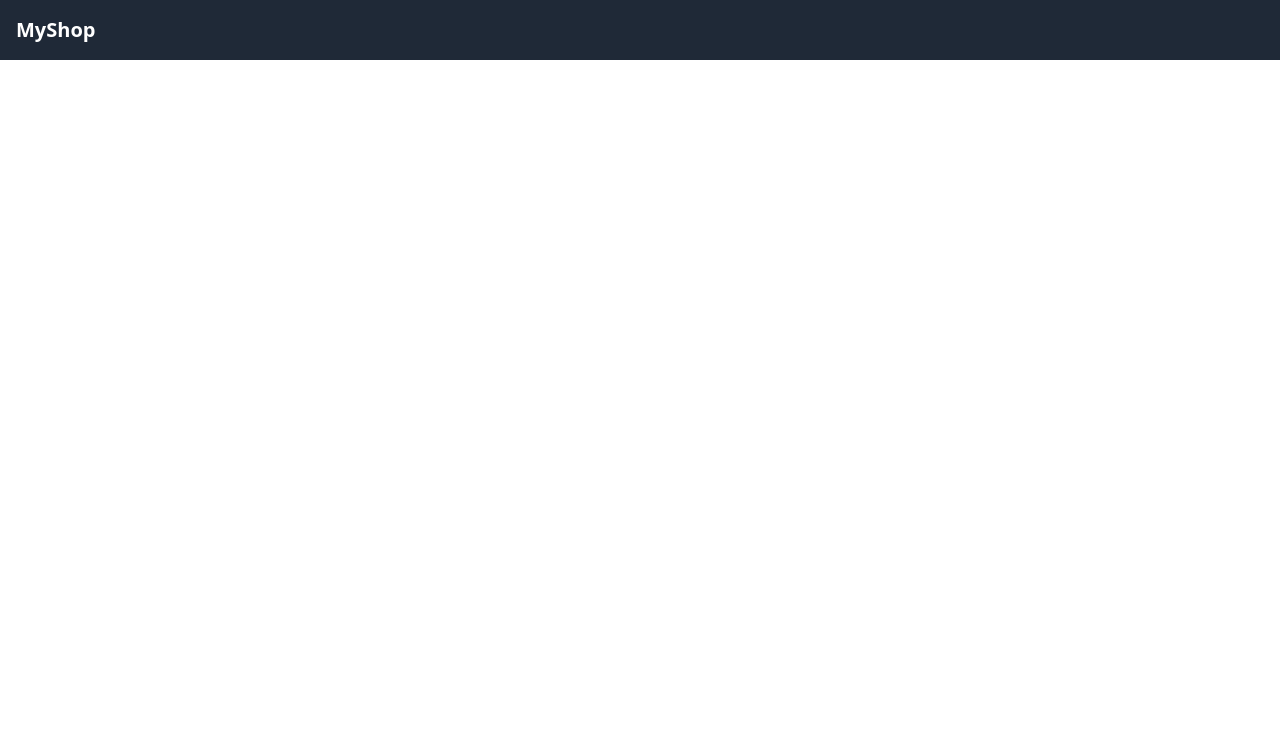
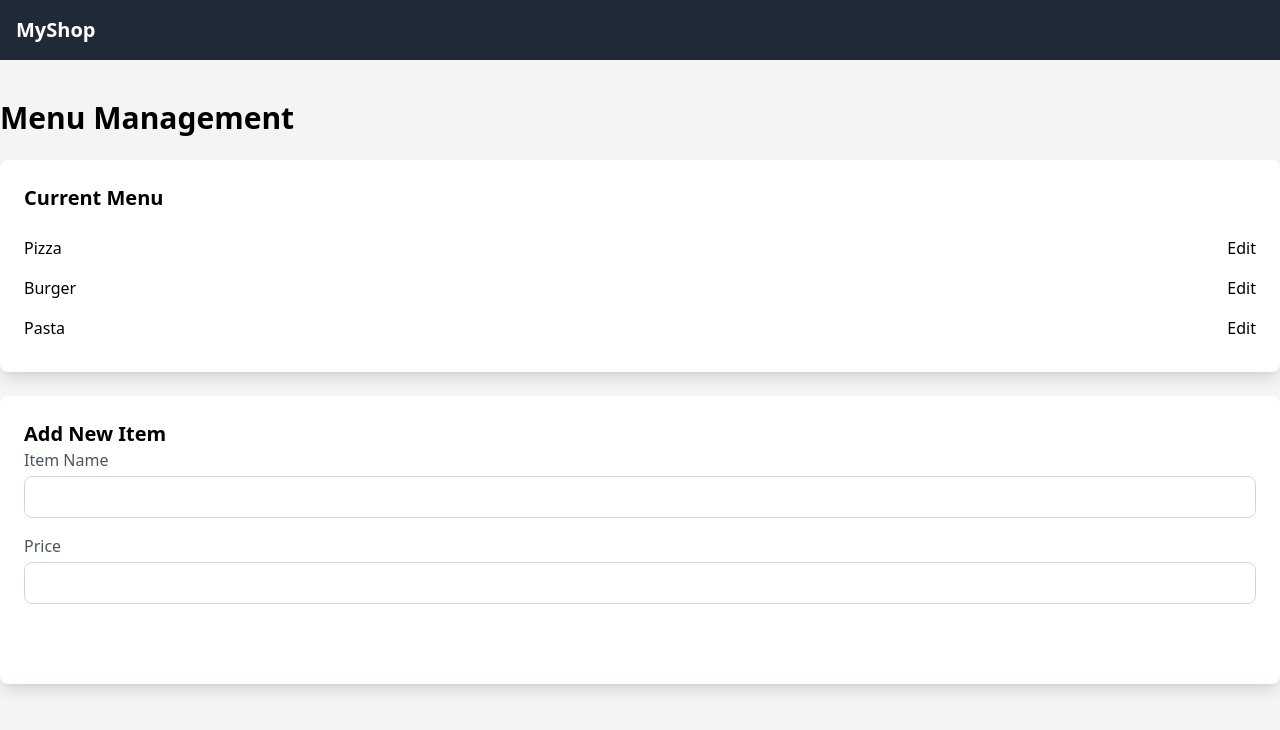
Before and after one commit to ruchspatil/VueCart, a Nuxt app: page /MenuManagement in a window 1280 px wide. Before the commit this address had no page. Shown: the top 730 px of the page. Built offline with nearby package versions, Linux system fonts and the light colour scheme.

Commit message:
Rename MenuManagement to MenuManagement.vue

```diff
--- /dev/null
+++ b/pages/MenuManagement.vue
@@ -0,0 +1,61 @@
+<template>
+  <div class="bg-gray-100 min-h-screen">
+    <div class="container mx-auto py-10">
+      <h1 class="text-3xl font-bold mb-6">Menu Management</h1>
+
+      <!-- Menu List -->
+      <div class="bg-white p-6 rounded-lg shadow-lg mb-6">
+        <h2 class="text-xl font-semibold">Current Menu</h2>
+        <div class="mt-4">
+          <ul>
+            <li class="flex justify-between items-center py-2">
+              <span>Pizza</span>
+              <button class="text-primary">Edit</button>
+            </li>
+            <li class="flex justify-between items-center py-2">
+              <span>Burger</span>
+              <button class="text-primary">Edit</button>
+            </li>
+            <li class="flex justify-between items-center py-2">
+              <span>Pasta</span>
+              <button class="text-primary">Edit</button>
+            </li>
+          </ul>
+        </div>
+      </div>
+
+      <!-- Add New Menu Item -->
+      <div class="bg-white p-6 rounded-lg shadow-lg">
+        <h2 class="text-xl font-semibold">Add New Item</h2>
+        <form @submit.prevent="addMenuItem">
+          <div class="mb-4">
+            <label for="item-name" class="block text-gray-600">Item Name</label>
+            <input type="text" id="item-name" v-model="newItemName" class="w-full p-2 mt-1 border border-gray-300 rounded-lg" required />
+          </div>
+          <div class="mb-4">
+            <label for="item-price" class="block text-gray-600">Price</label>
+            <input type="number" id="item-price" v-model="newItemPrice" class="w-full p-2 mt-1 border border-gray-300 rounded-lg" required />
+          </div>
+          <button type="submit" class="w-full bg-primary text-white py-2 rounded-lg">Add Item</button>
+        </form>
+      </div>
+    </div>
+  </div>
+</template>
+
+<script>
+export default {
+  data() {
+    return {
+      newItemName: '',
+      newItemPrice: ''
+    };
+  },
+  methods: {
+    addMenuItem() {
+      console.log(`Added ${this.newItemName} - $${this.newItemPrice}`);
+      // Logic to add the item
+    }
+  }
+};
+</script>
```
